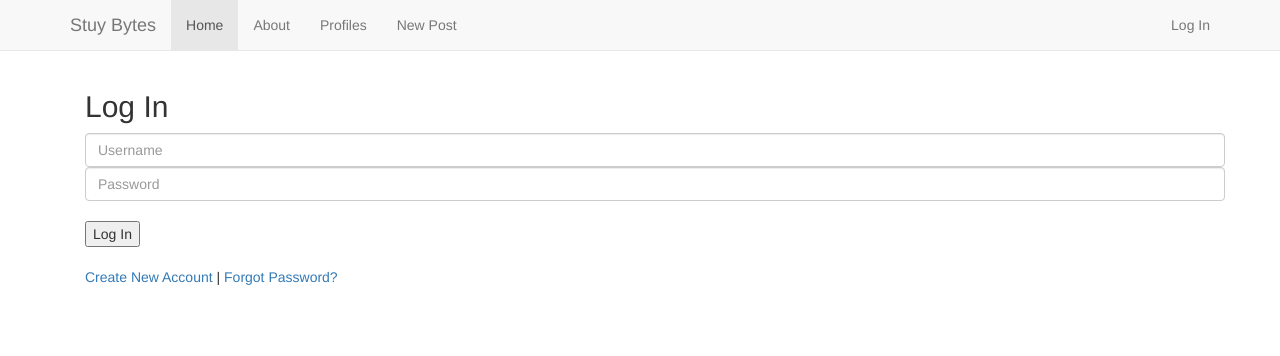
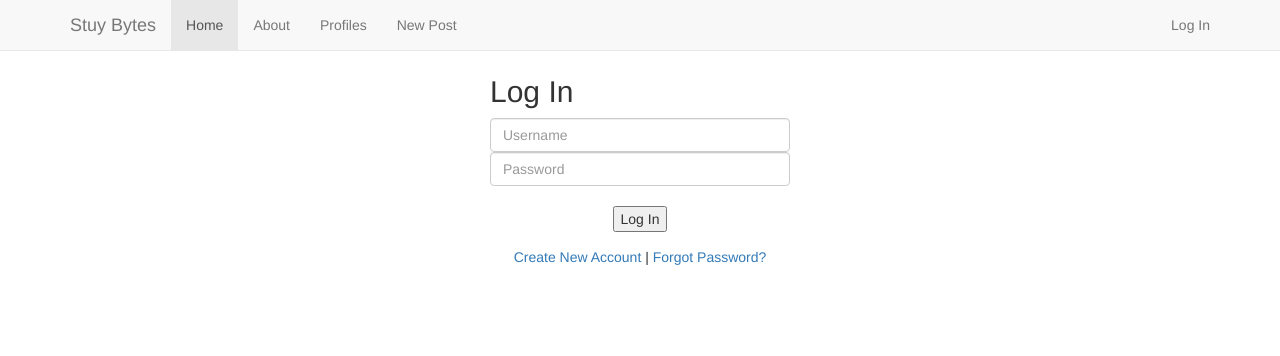
Before and after one commit to JeffreyZou13/ProjectBlogMe, a Flask app: page /login in a window 1280 px wide. Shown: the top 356 px of the page. Run offline with Flask 2, Linux system fonts and the light colour scheme; some libraries are stand-ins or nearby versions.

Commit message:
fixing login and register look

```diff
--- a/static/signin.css
+++ b/static/signin.css
@@ -1,3 +1,10 @@
 body {
-	padding: 70px;
+  padding-top: 40px;
+  padding-bottom: 40px;
 }
+
+.form-signin {
+  max-width: 330px;
+  padding: 15px;
+  margin: 0 auto;
+}
--- a/templates/login.html
+++ b/templates/login.html
@@ -18,6 +18,7 @@
     <script src="https://maxcdn.bootstrapcdn.com/bootstrap/3.3.5/js/bootstrap.min.js"></script>
     <script src="https://ajax.googleapis.com/ajax/libs/jquery/1.11.3/jquery.min.js"></script>
     <script src="//netdna.bootstrapcdn.com/bootstrap/3.1.1/js/bootstrap.min.js"></script>
+
     <!-- Custom styles for this template -->
     <link href="../static/signin.css" rel="stylesheet" type=text/css>
 
@@ -35,7 +36,7 @@
             <span class="icon-bar"></span>
             <span class="icon-bar"></span>
           </button>
-          <a class="navbar-brand" href="#">Stuy Bytes</a>
+          <a class="navbar-brand" href="/home">Stuy Bytes</a>
         </div>
         <div id="navbar" class="navbar-collapse collapse">
           <ul class="nav navbar-nav">
@@ -87,16 +88,19 @@
             </div>
 	    -->
 	<br>
+       <center>
 	 <input type="submit" name="button" value="Log In">
+       </center>
       </form>
-
-      <br>
+      <center>
 	<a href="/register">Create New Account</a>
 	|
 	<a href="/reset">Forgot Password? </a>
     </div> <!-- /container -->
+    </center>
 
     <!-- IE10 viewport hack for Surface/desktop Windows 8 bug -->
     <script src="../../assets/js/ie10-viewport-bug-workaround.js"></script>
+
   </body>
 </html>
```
Also changed, not shown: blog.db. Lines whose indentation alone changed are shown as unchanged.
